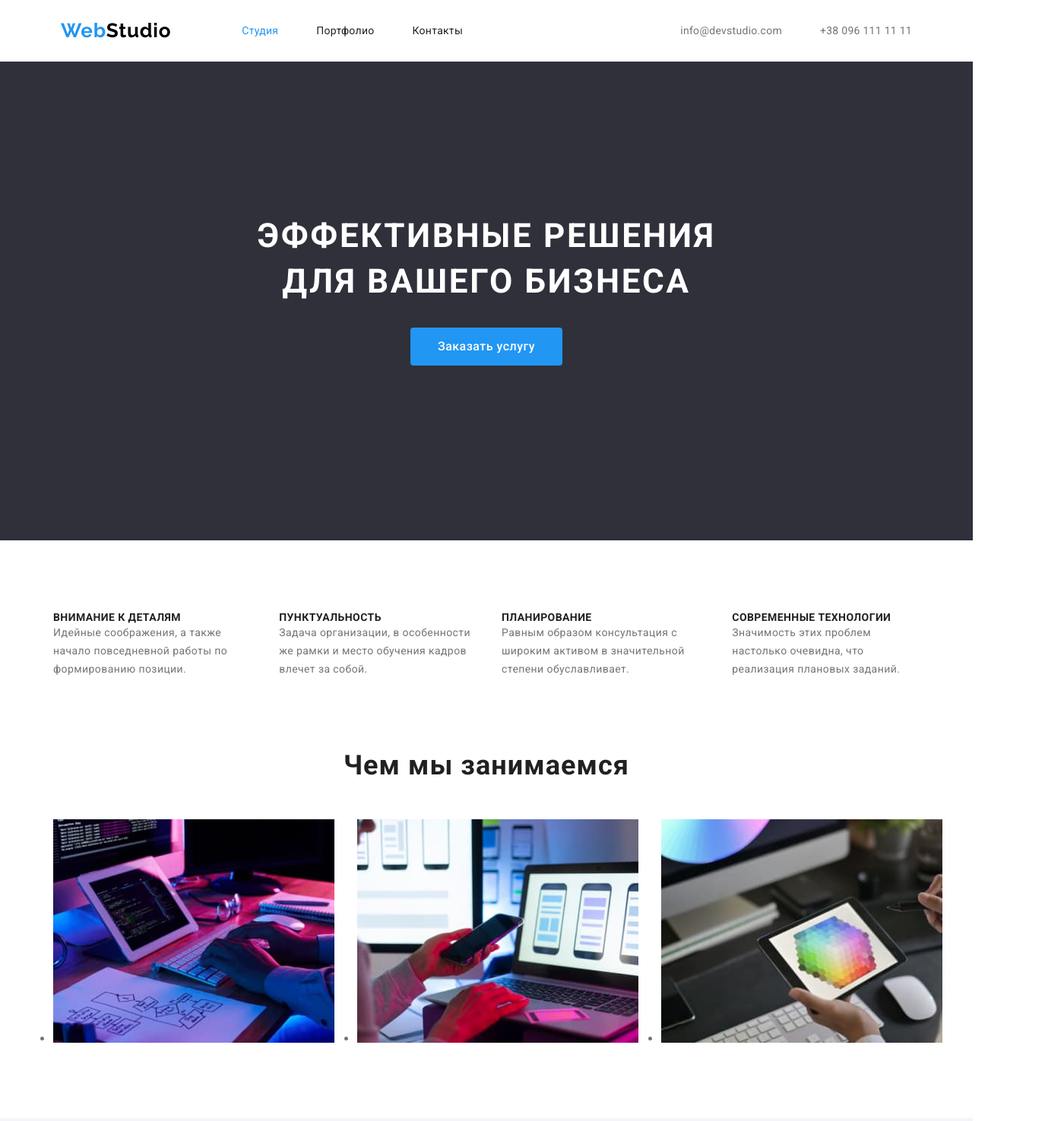
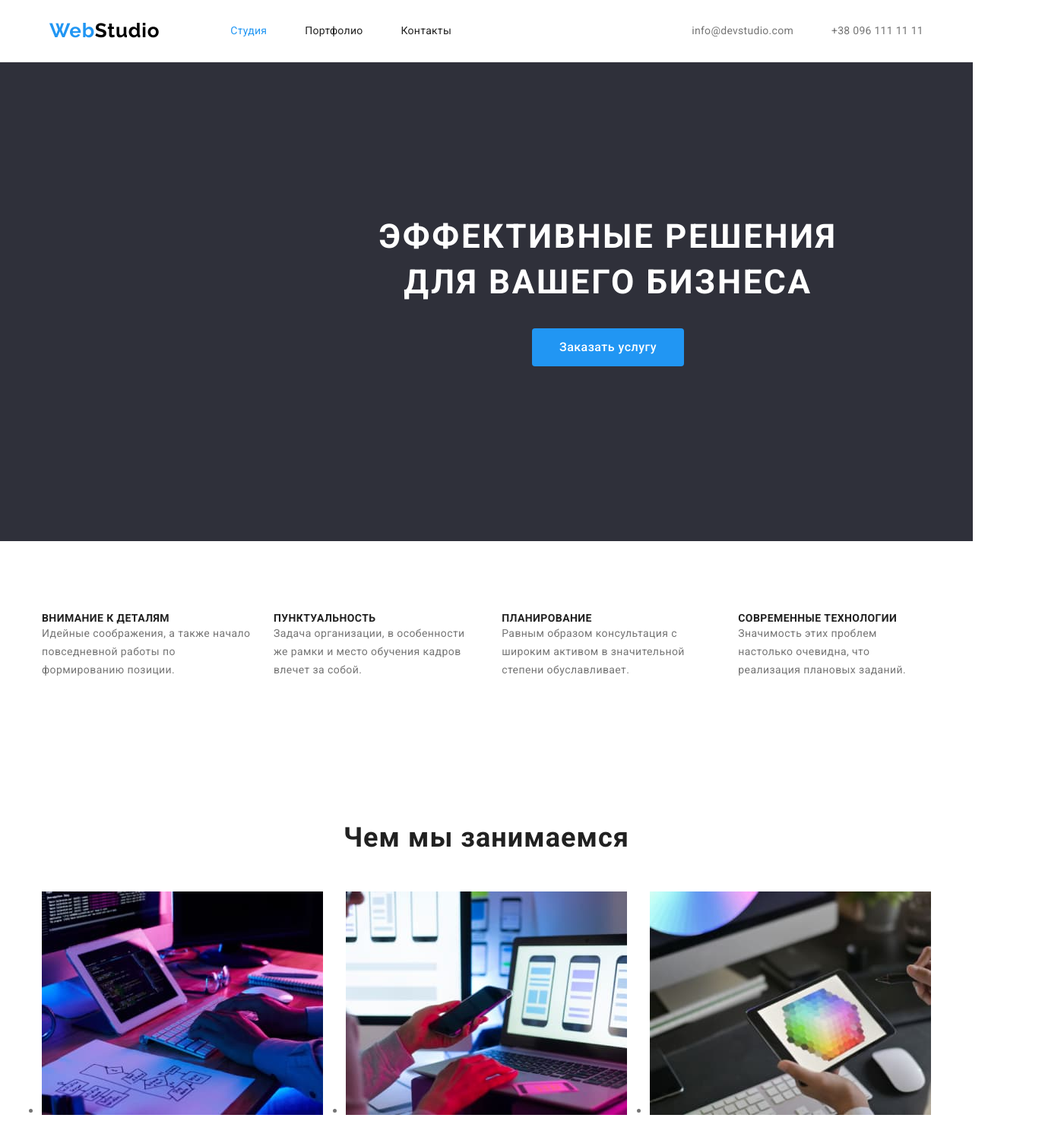
Before and after one commit to DmitryDavidyuk/goit-markup-hw-03, a plain HTML site: page index.html in a window 1280 px wide. Shown: the top 1475 px of the page at 76% size, 1400 px wide, since content can reach past the window. Drawn offline with nearby package versions, Linux system fonts and the light colour scheme.

Commit message:
доработка

```diff
--- a/css/style.css
+++ b/css/style.css
@@ -32,12 +32,15 @@ body {
 
 .container {
     margin: 0 auto;
-    width: 1170px;
+    width: 1200px;
     padding-left: 15px;
     padding-right: 15px;
 }
 
-
+.section {
+    padding-top: 94px;
+    padding-bottom: 94px;
+}
 /* ------шапка сайта------ */
 .header-container {
     display: flex;
@@ -47,6 +50,8 @@ body {
 
 .header {
     margin: 0;
+    border-bottom: 1px solid #ECECEC;
+;
 }
 .header-navigation {
     display: flex;
@@ -165,7 +170,6 @@ body {
 /* ----------------стиль для страницы портфолио ----------------*/
 .filtr {
     display: flex;
-    margin-top: 94px;
     margin-bottom: 54px;
     justify-content: center;
     text-align: center;
@@ -180,6 +184,7 @@ body {
 .portfolio {
     margin-right: 30px;
     margin-bottom: 30px;
+    border: 1px solid #EEEEEE;
 }
 .portfolio:nth-child(3n) {
     margin-right: 0px;
@@ -210,8 +215,8 @@ body {
     display: flex;
     align-content: center;
     flex-wrap: wrap;
-    padding-bottom: 94px;
 }
+
 .title {
     font-weight: 700px;
     font-size: 14px;
@@ -232,13 +237,11 @@ body {
 .work,
 .team-title {
     margin-top: 0;
-
     font-weight: 700px;
     font-size: 36px;
     line-height: 1.16;
     text-align: center;
     letter-spacing: 0.03em;
-
     color: var(--title-text-color);
 }
 
@@ -268,7 +271,6 @@ body {
 
 .benefits {
     display: flex;
-    padding: 94px 0;
 }
 
 .benefits-text:not(:last-child) {
@@ -278,7 +280,6 @@ body {
 .galery {
     display: flex;
     margin-top: 50px;
-    margin-bottom: 94px;
 
 }
 .img-work:not(:last-child) {
@@ -291,10 +292,8 @@ body {
 }
 .team {
     display: flex;
-    padding-bottom: 94px;
 }
 .team-title {
-    padding-top: 94px;
     padding-bottom: 50px;
 
 }
--- a/index.html
+++ b/index.html
@@ -37,13 +37,14 @@
 
     <!--main content-->
    <main>
-        <section class="preview">
-            <h1 class="preview-text">Эффективные решения для вашего бизнеса</h1>
-            <button class="preview-btn" type="butoton">Заказать услугу</button>
+        <section class="section preview">
+            <div class="container">
+                <h1 class="preview-text">Эффективные решения для вашего бизнеса</h1>
+                <button class="preview-btn" type="butoton">Заказать услугу</button>
+            </div>
         </section>
-
         <!-- особенности -->
-        <section>
+        <section class="section">
             <div class="container ">
                 <h2 class="info-section">особенности</h2>
                 <ul class="list benefits">
@@ -66,7 +67,7 @@
                 </ul>
             </div>
         </section>
-        <section>
+        <section class="section">
             <div class="container">
                 <h2 class="work">Чем мы занимаемся</h2>
                 <ul class="galery">
@@ -76,7 +77,7 @@
                 </ul>
             </div>
         </section>
-        <section class="team-section">
+        <section class="section team-section">
             <div class="container">
                 <h2 class="team-title">Наша команда</h2>
                 <ul class="team list">
@@ -105,7 +106,7 @@
         </section>
    </main>
    <footer>
-    <section class="footer">
+    <section class="section footer">
         <div class="container">
             <a class="footer-logo link" href="/"><span class="logo-title">Web</span>Studio</a>
             <address class="footer-info">г. Киев, пр-т Леси Украинки, 26</address>
```
Also changed, not shown: portfolio/portfolio.html (+5 -2 lines).
